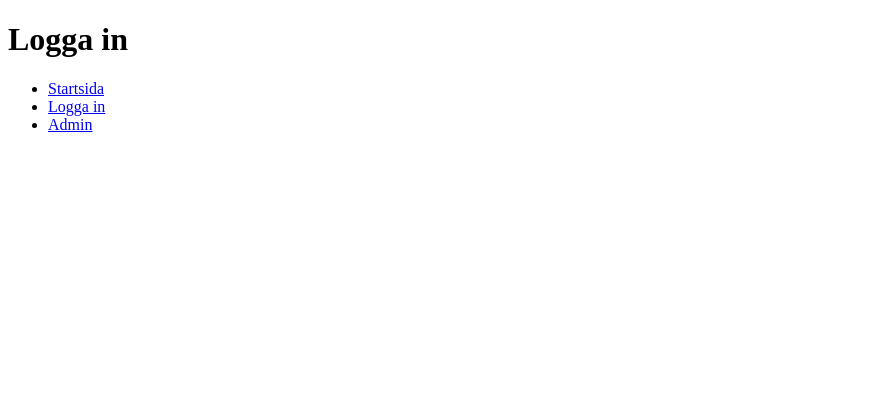
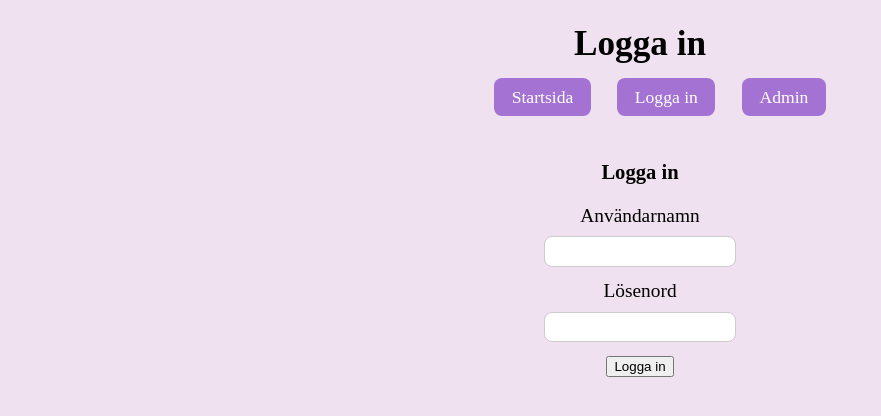
Before and after one commit to veppaan/frontend-mom4-backend, a plain HTML site: page login.html in a window 1280 px wide. Shown: the whole page, without its empty margins (0-881 px from the left). Drawn offline with Linux system fonts and the light colour scheme.

Commit message:
stylear html och skapar ny js-fil för att kolla token

```diff
--- a/css/styles.css
+++ b/css/styles.css
@@ -0,0 +1,41 @@
+body{
+    max-width: 800px;
+    margin: 0 auto;
+    text-align: center;
+    font-size: 1.1em;
+    background-color: rgba(228, 204, 228, 0.576);
+}
+#menu{
+    display: flex;
+    justify-content: center;
+    column-gap: 1.5em;
+    list-style-type: none;
+}
+#menu a{
+    text-decoration: none;
+    background-color: rgb(164, 114, 211);
+    padding: 0.5em 1em;
+    border-radius: 8px;
+    color: white;
+}
+#menu a:hover{
+    background-color: rgb(91, 47, 130)
+}
+.form-group{
+    display: flex;
+    flex-direction: column;
+    align-items: center;
+}
+input{
+    padding: 0.5em;
+    border-radius: 8px;
+    border: 1px solid #ccc;
+    margin-bottom: 1em;
+}
+label{
+    margin-bottom: 0.5em;
+    font-size: 1.1em;
+}
+.container{
+    margin: 3em 0;
+}
--- /dev/null
+++ b/js/checkAuth.js
@@ -0,0 +1,5 @@
+"use strict";
+
+if(!localStorage.getItem("webshop_token")){
+    window.location.href = "login.html";
+}
--- a/login.html
+++ b/login.html
@@ -20,7 +20,20 @@
     </header>
 
     <main class="container">
-
+        <div class="form-container">
+            <h3>Logga in</h3>
+            <form id="add-product-form">
+                <div class="form-group">
+                    <label for="username">Användarnamn</label>
+                    <input type="text" id="username">
+                </div>
+                <div class="form-group">
+                    <label for="password">Lösenord</label>
+                        <input type="text" id="password">
+                </div>
+                <button type="submit">Logga in</button>
+            </form>
+        </div>
     </main>
 
 </body>
```
